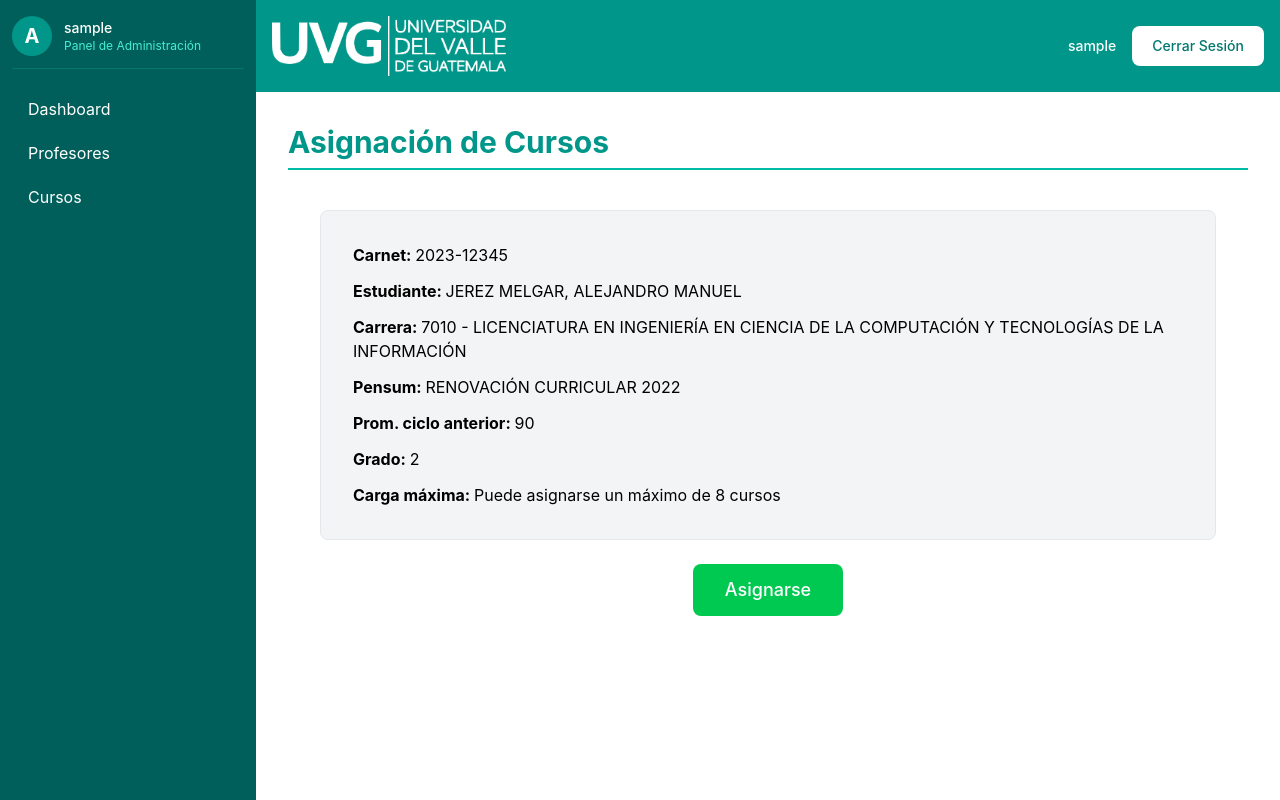
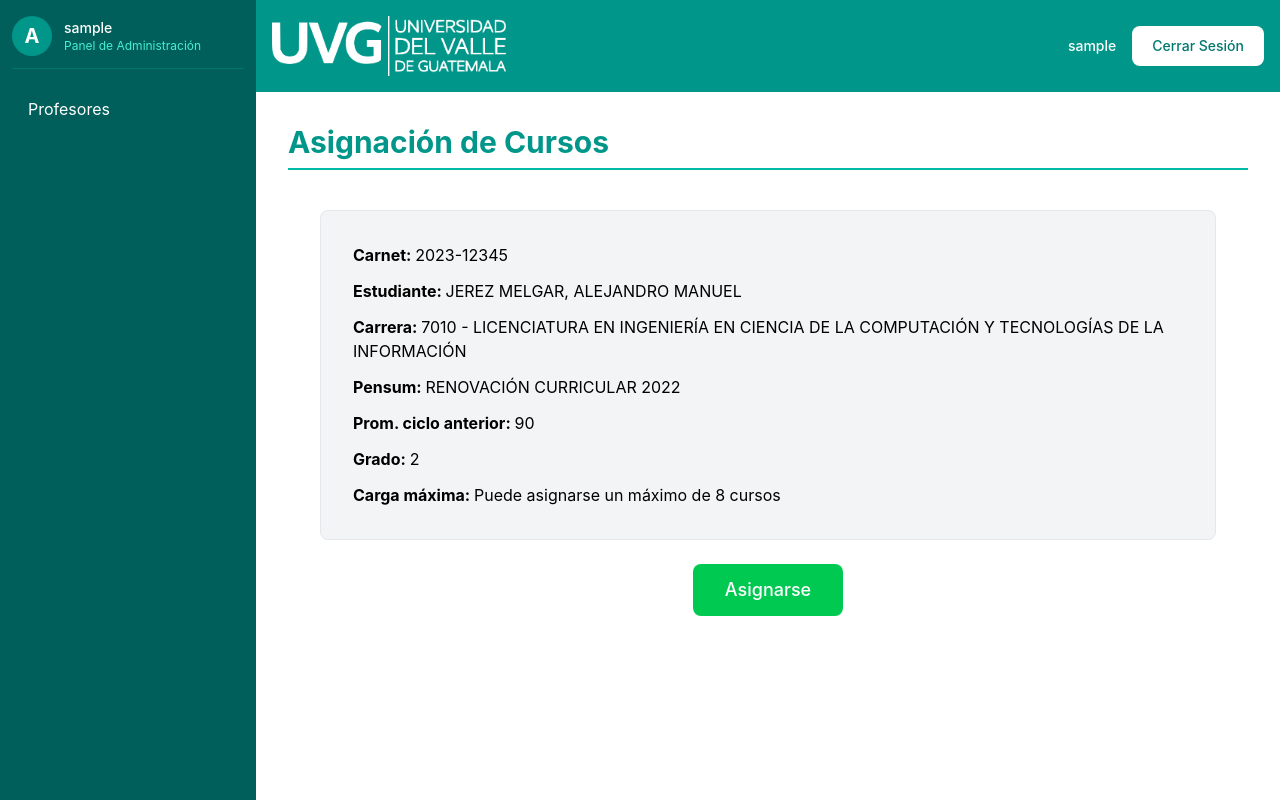
Before and after one commit to alemanuel18/Front-Profesor-Recommendation-System, a React (Vite) app: page / in a window 1280 px wide. Built offline with nearby package versions, Linux system fonts and the light colour scheme; sample sign-in values are in the browser's storage.

Commit message:
Se corregio problema de login y se corregio la sidebaradmin

```diff
--- a/src/Components/Admin/AdminSidebar.jsx
+++ b/src/Components/Admin/AdminSidebar.jsx
@@ -51,13 +51,6 @@ const AdminSidebar = () => {
 
         {/* Menú de navegación */}
         <nav className="space-y-1">
-          {/* Dashboard */}
-          <Link
-            to="/admin"
-            className={`flex items-center px-4 py-2 rounded-lg hover:bg-teal-700 transition-colors ${isActive('/admin')}`}
-          >
-            <span>Dashboard</span>
-          </Link>
 
           {/* Gestión de Profesores */}
           <Link
@@ -67,13 +60,6 @@ const AdminSidebar = () => {
             <span>Profesores</span>
           </Link>
 
-          {/* Gestión de Cursos */}
-          <Link
-            to="/admin/courses"
-            className={`flex items-center px-4 py-2 rounded-lg hover:bg-teal-700 transition-colors ${isActive('/admin/courses')}`}
-          >
-            <span>Cursos</span>
-          </Link>
         </nav>
       </div>
     </aside>
--- a/src/pages/Login.jsx
+++ b/src/pages/Login.jsx
@@ -41,17 +41,21 @@ const Login = () => {
         setError('');
 
         try {
-            // Intenta autenticar al usuario con las credenciales proporcionadas
-            await login(email, password);
+        // Pasar un objeto con email y password como espera AuthContext
+        const success = await login({ email, password });
+        if (success) {
             // Si la autenticación es exitosa, navega a la página principal
             navigate('/');
-        } catch (err) {
-            // Si hay un error, muestra el mensaje al usuario
+        } else {
             setError('Credenciales inválidas. Inténtalo de nuevo.');
-        } finally {
-            // Desactiva el estado de carga independientemente del resultado
-            setIsLoading(false);
         }
+    } catch (err) {
+        // Si hay un error, muestra el mensaje al usuario
+        setError('Credenciales inválidas. Inténtalo de nuevo.');
+    } finally {
+        // Desactiva el estado de carga independientemente del resultado
+        setIsLoading(false);
+    }
     };
 
     // ===== RENDERIZADO DEL COMPONENTE =====
```
